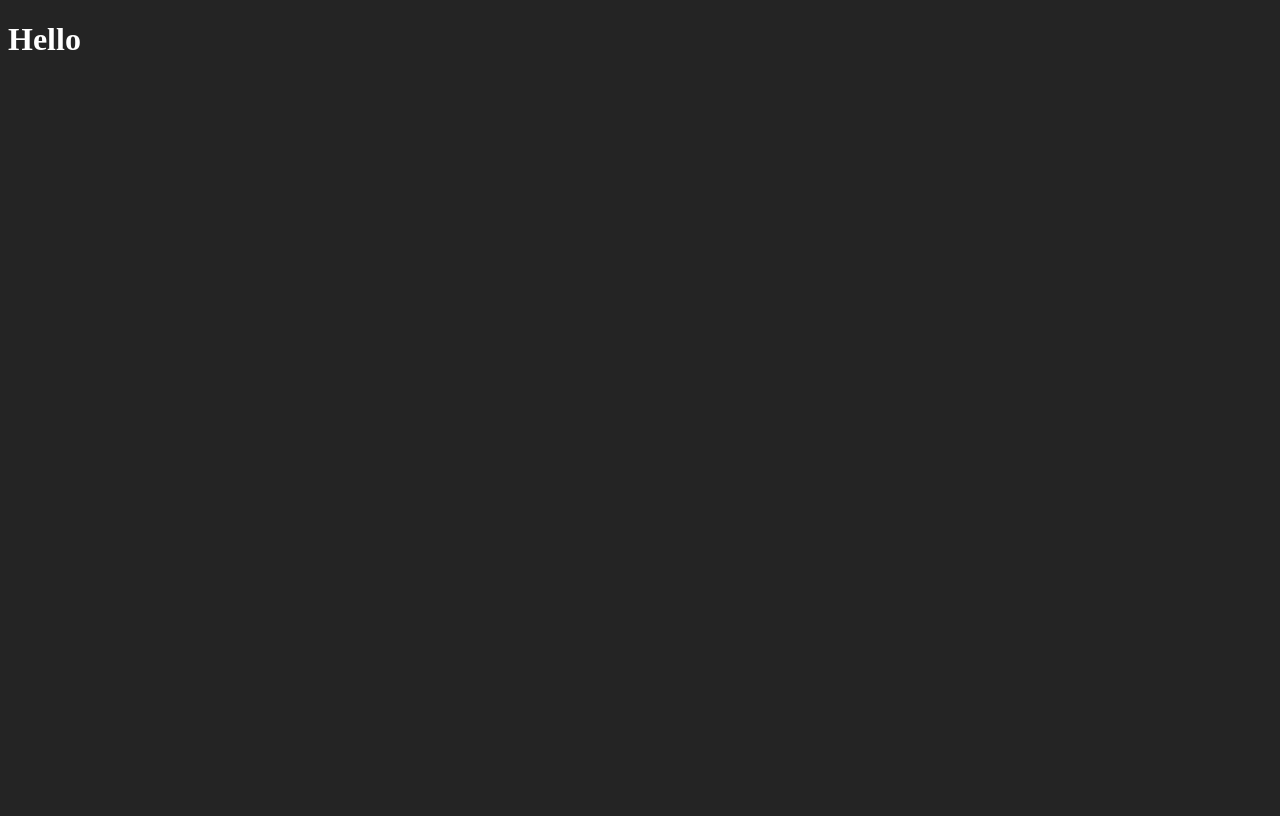
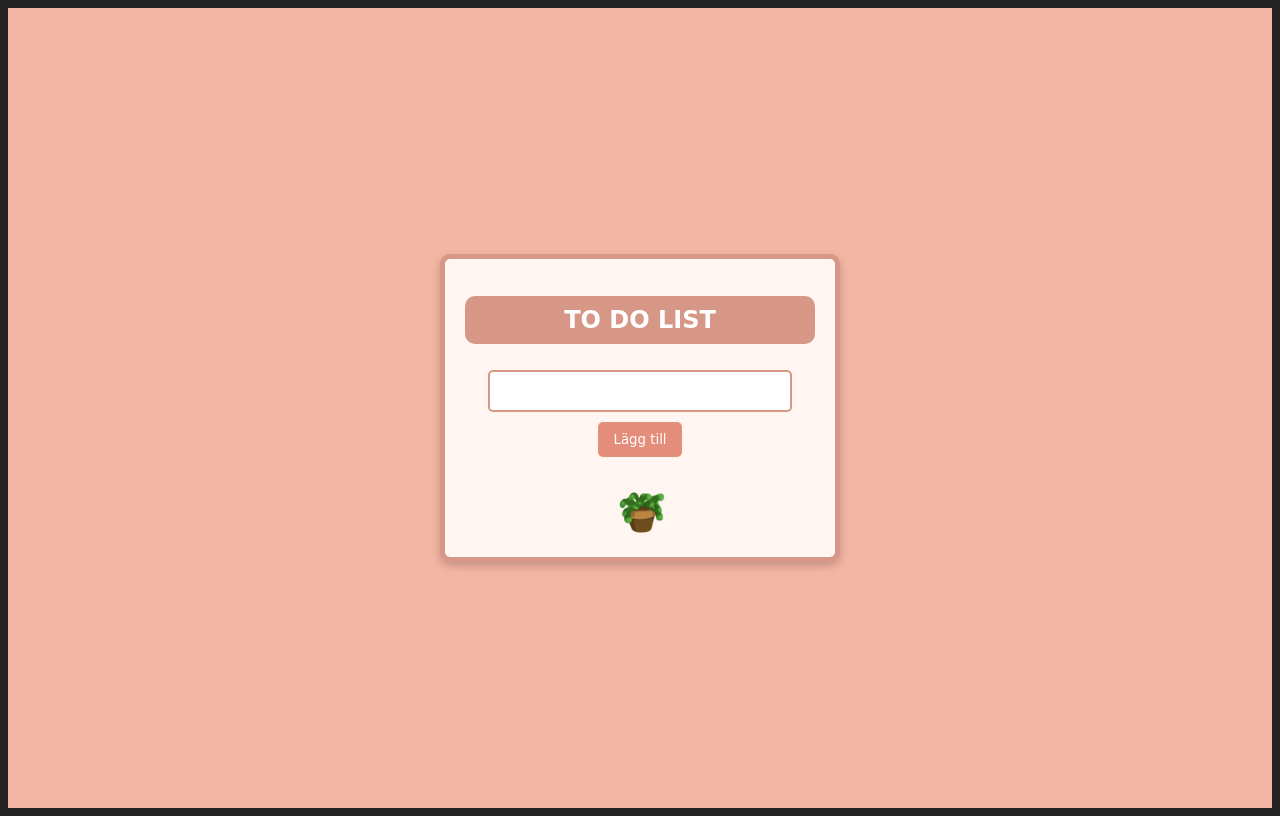
Before and after one commit to Mejlisson/ComponentsProject, a React (Vite) app: page / in a window 1280 px wide. Built offline with nearby package versions, Linux system fonts and the light colour scheme.

Commit message:
Add TodoList component with styling and local storage functionality

```diff
--- a/src/App.tsx
+++ b/src/App.tsx
@@ -1,14 +1,12 @@
 import { useState } from 'react'
-import reactLogo from './assets/react.svg'
-import viteLogo from '/vite.svg'
 import './App.scss'
+import TodoList from './components/ToDoList/ToDoList'
 
 function App() {
 
   return (
     <>
-      <h1>Hello</h1>
-
+         <TodoList/>
     </>
   )
 }
--- /dev/null
+++ b/src/components/ToDoList/ToDoList.tsx
@@ -0,0 +1,72 @@
+import "./toDoList.scss";
+import { useEffect, useState } from "react";
+import plantGif from "./plant.gif";
+
+type Todo = {
+    id: number;
+    text: string;
+    completed: boolean;
+};
+
+const TodoList: React.FC = () => {
+    const [todos, setTodos] = useState<Todo[]>([]);
+    const [input, setInput] = useState<string>("");
+
+    useEffect(() => {
+        const savedTodos = localStorage.getItem("todos");
+        if (savedTodos) {
+            setTodos(JSON.parse(savedTodos));
+        }
+    }, []);
+
+    useEffect(() => {
+        localStorage.setItem("todos", JSON.stringify(todos));
+    }, [todos]);
+
+    const addTodo = () => {
+        if (input.trim() !== "") {
+            setTodos([...todos, { id: Date.now(), text: input, completed: false }]); // ✅ Initialisera "completed" som false
+            setInput("");
+        }
+    };
+
+    const removeTodo = (id: number) => {
+        setTodos(todos.filter((todo) => todo.id !== id));
+    };
+
+    const toggleTodo = (id: number) => {
+        setTodos(
+            todos.map((todo) =>
+                todo.id === id ? { ...todo, completed: !todo.completed } : todo
+            )
+        );
+    };
+
+    return (
+        <div className="todo-container">
+            <h1>TO DO LIST</h1>
+            <input
+                className="input"
+                type="text"
+                value={input}
+                onChange={(e) => setInput(e.target.value)}
+            />
+            <button className="add-button" onClick={addTodo}>
+                Lägg till
+            </button>
+            <ul className="Lista">
+                {todos.map((todo) => (
+                    <li className={`todo-list ${todo.completed ? "completed" : ""}`} key={todo.id} onClick={() => toggleTodo(todo.id)}>
+                        <span className="todo-text">{todo.text}</span>
+                        <button className="delete-button" onClick={(e) => { e.stopPropagation(); removeTodo(todo.id); }}>
+                            Ta bort
+                        </button>
+                    </li>
+                ))}
+            </ul>
+            <img src={plantGif} alt="plant" className="plant"/>
+        </div>
+    );
+};
+
+export default TodoList;
--- /dev/null
+++ b/src/components/ToDoList/toDoList.scss
@@ -0,0 +1,105 @@
+$background-color: #f4b6a4;
+$card-color: #fff6f1;
+$border-color: #d69786;
+$text-color: #755248f7;
+$button-color: #e48d7a;
+$button-hover: #cf7a69;
+$check-color: #6b4f4a;
+$font-family: "Comic Sans MS", cursive, sans-serif;
+
+body {
+  background-color: $background-color;
+  display: flex;
+  justify-content: center;
+  align-items: center;
+  height: 100vh;
+  font-family: $font-family;
+}
+
+.todo-container {
+  width: 350px;
+  padding: 20px;
+  background: $card-color;
+  border-radius: 10px;
+  box-shadow: 0px 4px 10px rgba(0, 0, 0, 0.2);
+  text-align: center;
+  border: 5px solid $border-color;
+}
+
+h1 {
+  background: $border-color;
+  padding: 10px;
+  border-radius: 10px;
+  color: white;
+  font-size: 1.5rem;
+
+}
+
+.input {
+  width: 80%;
+  padding: 10px;
+  margin: 10px 0;
+  border: 2px solid $border-color;
+  border-radius: 5px;
+  outline: none;
+  font-size: 1rem;
+}
+
+.add-button {
+  background: $button-color;
+  font-family: $font-family;
+  color: white;
+  border: none;
+  padding: 10px 15px;
+  border-radius: 5px;
+  cursor: pointer;
+  transition: background 0.3s;
+
+  &:hover {
+    background: $button-hover;
+  }
+}
+
+.Lista {
+  list-style: none;
+  padding: 0;
+  margin-top: 10px;
+
+  .todo-list {
+    display: flex;
+    justify-content: space-between;
+    align-items: center;
+    background: white;
+    padding: 10px;
+    margin-bottom: 8px;
+    border-radius: 8px;
+    border: 2px solid $border-color;
+    box-shadow: 0px 2px 5px rgba(0, 0, 0, 0.1);
+    font-size: 1rem;
+    color: $text-color;
+    position: relative;
+
+
+    .delete-button {
+      font-family: $font-family;
+      background: $button-color;
+      color: white;
+      border: none;
+      padding: 5px 10px;
+      border-radius: 5px;
+      cursor: pointer;
+      transition: background 0.3s;
+
+      &:hover {
+        background: rgba(255, 0, 0, 0.8);
+      }
+    }
+  }
+}
+
+
+.plant {
+  width: 50px;
+  height: 50px;
+  margin-top: 10px;
+}
```
Also changed, not shown: src/components/API/API.scss (added), src/components/API/API.tsx (added), src/components/Timer/Timer.scss (added), src/components/Timer/timer.tsx (added), src/components/ToDoList/plant.gif (added).
